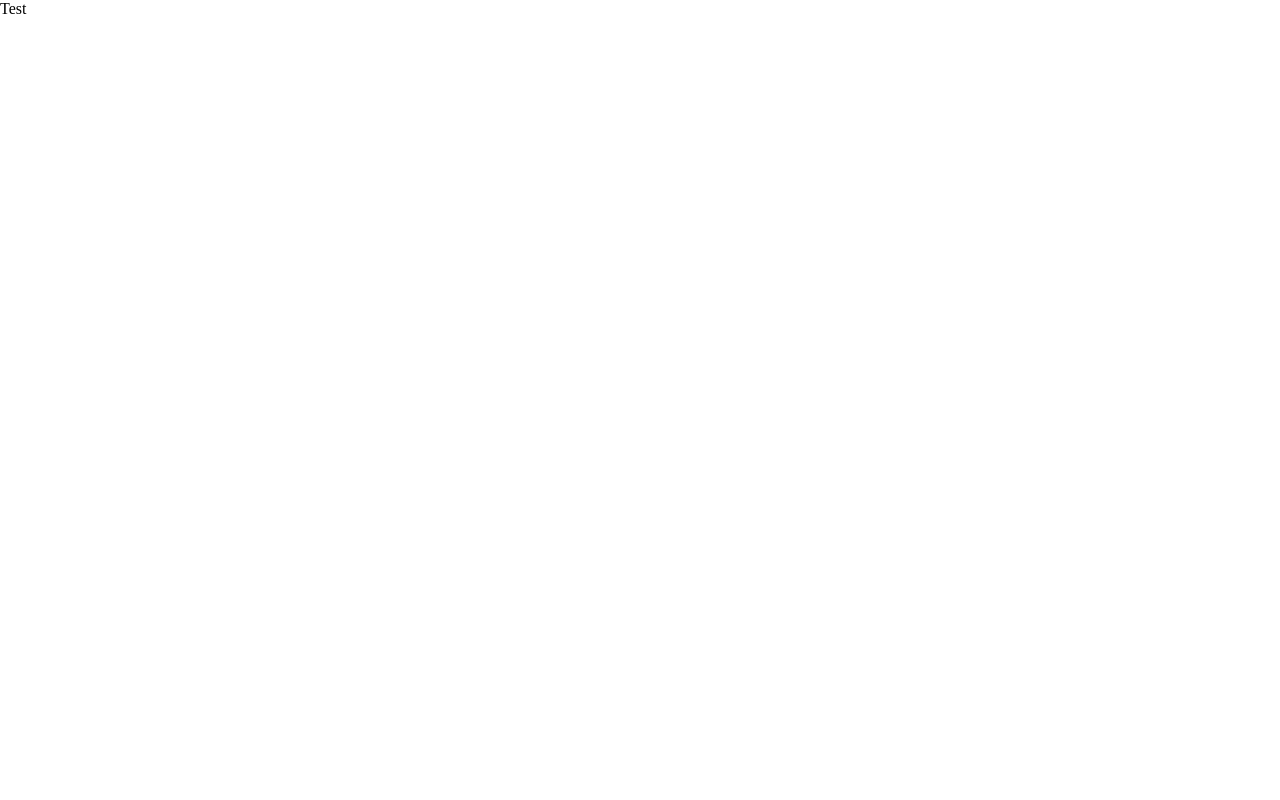
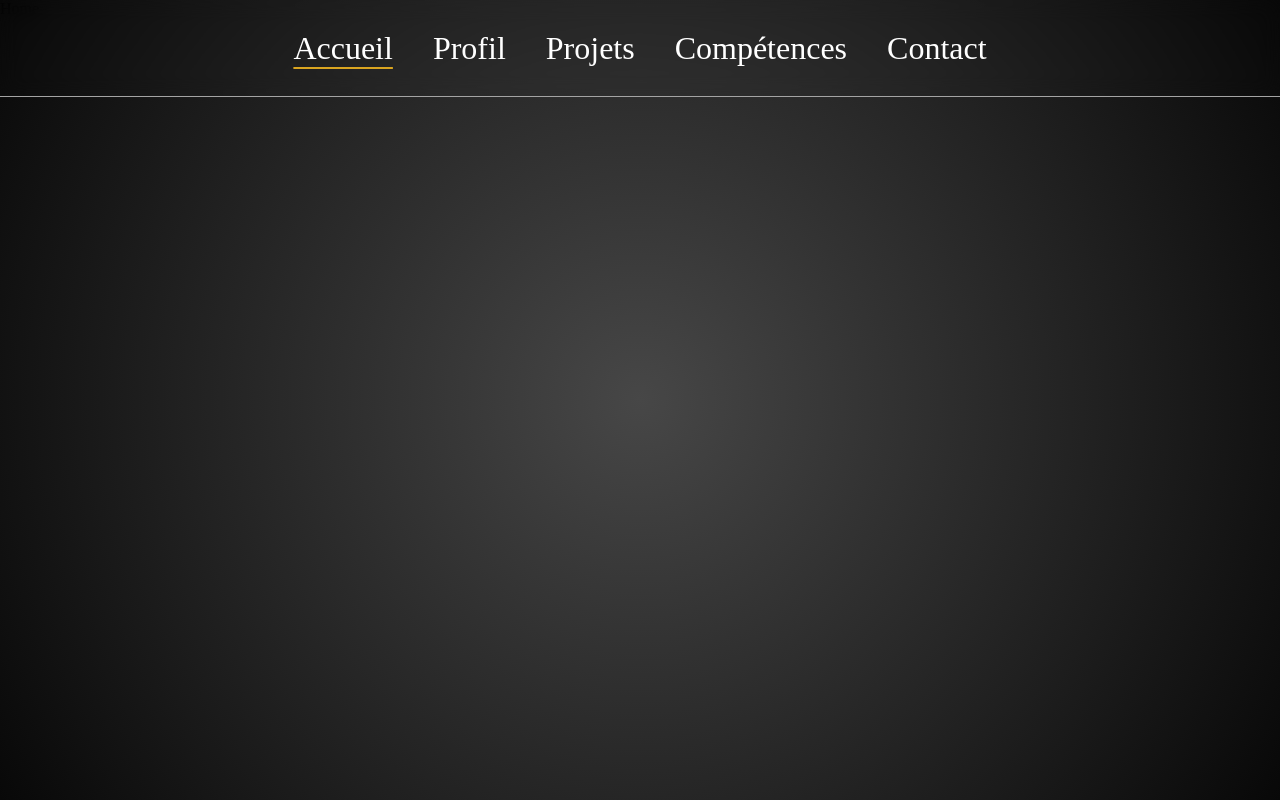
Before and after one commit to B-Frederic/mon-portfolio, a React (Vite) app: page / in a window 1280 px wide. Built offline with nearby package versions, Linux system fonts and the light colour scheme.

Commit message:
add: navbar with responsive

```diff
--- a/package.json
+++ b/package.json
@@ -12,6 +12,7 @@
   "dependencies": {
     "react": "^18.2.0",
     "react-dom": "^18.2.0",
+    "react-icons": "^4.9.0",
     "react-router-dom": "^6.11.2",
     "sass": "^1.62.1"
   },
--- a/src/App.jsx
+++ b/src/App.jsx
@@ -1,9 +1,15 @@
+// React
+import { BrowserRouter, Route, Routes } from "react-router-dom"
+// Pages
+import Home from "./pages/Home";
 
 const App = () => {
   return (
-    <div>
-      Test
-    </div>
+    <BrowserRouter>
+      <Routes>
+        <Route path="/" element={<Home />} />
+      </Routes>
+    </BrowserRouter>
   );
 };
 
--- a/src/_settings.scss
+++ b/src/_settings.scss
@@ -1,5 +1,16 @@
+:root {
+    --color-white: #fff;
+    --color-black: #000;
+    --color-gold: #ffd700;
+    --color-goldenrod: #daa520;
+}
+
 *{
     box-sizing: border-box;
     margin: 0;
     padding: 0;
 }
+
+li{
+    list-style: none;
+}
--- /dev/null
+++ b/src/components/layout/BurgerMenu.jsx
@@ -0,0 +1,34 @@
+// React
+import { NavLink } from "react-router-dom";
+// Data
+import data from "../../data/data_links";
+// Icons
+import { RxCross2 } from "react-icons/rx";
+
+const BurgerMenu = ({ setBurgerMenu }) => {
+
+    const handleCloseBurgerMenu = () => {
+        setBurgerMenu(false);
+      };
+
+    return (
+        <div className="container-responsive-menu">
+            <div>
+                <nav>
+                    <ul>
+                        {
+                            data.map((element, index) => (
+                                <NavLink key={index} to={element.path} onClick={handleCloseBurgerMenu} className={(nav) => nav.isActive ? "active" : ""}><li>{element.link}</li></NavLink>
+                            ))
+                        }
+                    </ul>
+                </nav>
+            </div>
+            <div className="container-responsive-menu--close">
+                <RxCross2 onClick={handleCloseBurgerMenu} />
+            </div>
+        </div>
+    );
+};
+
+export default BurgerMenu;
--- /dev/null
+++ b/src/components/layout/Header.jsx
@@ -0,0 +1,41 @@
+// React
+import { useState } from "react";
+import { NavLink } from "react-router-dom";
+// Component layout
+import BurgerMenu from "./BurgerMenu";
+// Data
+import data from "../../data/data_links";
+// Icons
+import { RxHamburgerMenu } from "react-icons/rx";
+
+const Header = () => {
+
+    const [burgerMenu, setBurgerMenu] = useState(false);
+
+    const handleBurgerMenu = () => {
+        setBurgerMenu(!burgerMenu);
+    }
+
+    return (
+        <div className="container-header">
+            <div className="container-header--navbar">
+                <nav>
+                    <ul>
+                        {
+                            data.map((element, index) => (
+
+                                <NavLink key={index} to={element.path} className={(nav) => nav.isActive ? "active" : ""}><li>{element.link}</li></NavLink>
+                            ))
+                        }
+                    </ul>
+                </nav>
+            </div>
+            <div className="container-header--menu-burger">
+                <RxHamburgerMenu onClick={handleBurgerMenu} />
+            </div>
+            {burgerMenu && <BurgerMenu setBurgerMenu={setBurgerMenu} />}
+        </div>
+    );
+};
+
+export default Header;
--- /dev/null
+++ b/src/data/data_links.js
@@ -0,0 +1,24 @@
+const links = [
+    {
+        path: "/",
+        link: "Accueil"
+    },
+    {
+        path: "/profil",
+        link: "Profil"
+    },
+    {
+        path: "/projets",
+        link: "Projets"
+    },
+    {
+        path: "/competences",
+        link: "Compétences"
+    },
+    {
+        path: "/contact",
+        link: "Contact"
+    },
+]
+
+export default links;
--- a/src/index.scss
+++ b/src/index.scss
@@ -1 +1,4 @@
 @use "./settings";
+@use "./styles/components/header";
+@use "./styles/pages/home";
+@use "./styles/components/layout/burger-menu";
--- /dev/null
+++ b/src/pages/Home.jsx
@@ -0,0 +1,13 @@
+// Components
+import Header from "../components/layout/Header";
+
+const Home = () => {
+    return (
+        <div className="container-home">
+            <Header />
+            Home
+        </div>
+    );
+};
+
+export default Home;
--- /dev/null
+++ b/src/styles/components/_header.scss
@@ -0,0 +1,58 @@
+.container-header{
+
+    &--navbar{
+        z-index: 100;
+        position: fixed;
+        width: 100%;
+        border-bottom: 1px solid #a4a4a4;
+        backdrop-filter: blur(10px);
+        -webkit-backdrop-filter: blur(10px);
+        -moz-backdrop-filter: blur(10px);
+
+        @media (max-width: 900px){
+            display: none;
+        }
+
+        ul{
+            display: flex;
+            align-items: center;
+            justify-content: center;
+            height: 6rem;
+            font-size: 2rem;
+            list-style-type: none;
+
+            li{
+                margin: 0px 20px;
+                color: var(--color-white);
+                cursor: pointer;
+            }
+
+
+            a{
+                text-decoration: none;
+
+                &.active{
+                    text-decoration: underline;
+                    text-decoration-thickness: 0.1rem;
+                    text-underline-offset: 0.5rem;
+                    color: var(--color-goldenrod);
+                }
+            }
+        }
+    }
+
+    &--menu-burger{
+        position: fixed;
+        top: 1.5rem;
+        right: 1.5rem;
+        display: flex;
+        align-items: center;
+        justify-content: center;
+        font-size: 2rem;
+        color: var(--color-goldenrod);
+
+        @media (min-width: 900px){
+            display: none;
+        }
+    }
+}
--- /dev/null
+++ b/src/styles/components/layout/_burger-menu.scss
@@ -0,0 +1,69 @@
+.container-responsive-menu{
+    z-index: 999;
+    position: fixed;
+    top: 0;
+    left: 0;
+    width: 100vw;
+    height: 100vh;
+    opacity: 0.95;
+    background: #000;
+
+    @media (min-width: 900px){
+        display: none;
+    }
+
+    @media (max-width: 900px){
+        width: 40vw;
+    }
+
+    @media (max-width: 700px){
+        width: 50vw;
+    }
+
+    @media (max-width: 600px){
+        width: 60vw;
+    }
+
+    @media (max-width: 450px){
+        width: 100vw;
+    }
+
+    ul{
+        display: flex;
+        flex-direction: column;
+        align-items: center;
+        justify-content: center;
+        margin-top: 2rem;
+
+        li{
+            font-size: 1.5rem;
+            margin-top: 3rem;
+            padding: 1rem;
+            color: #fff;
+            cursor: pointer;
+        }
+
+        a{
+            text-decoration: none;
+
+            &.active{
+                text-decoration: underline;
+                text-decoration-thickness: 0.1rem;
+                text-underline-offset: 0.5rem;
+                color: var(--color-goldenrod);
+            }
+        }
+    }
+
+    &--close{
+        position: absolute;
+        top: 1rem;
+        right: 1rem;
+        display: flex;
+        align-items: center;
+        justify-content: center;
+        padding: 0.5rem;
+        font-size: 1.5rem;
+        color: #fff;
+    }
+}
--- /dev/null
+++ b/src/styles/pages/_home.scss
@@ -0,0 +1,5 @@
+.container-home {
+    width: 100vw;
+    height: 100vh;
+    background-image: radial-gradient(circle at center center, rgb(71, 71, 71),rgb(8, 8, 8));
+}
```
Also changed, not shown: 1 other file (tests, documents, lock files or other folders).
